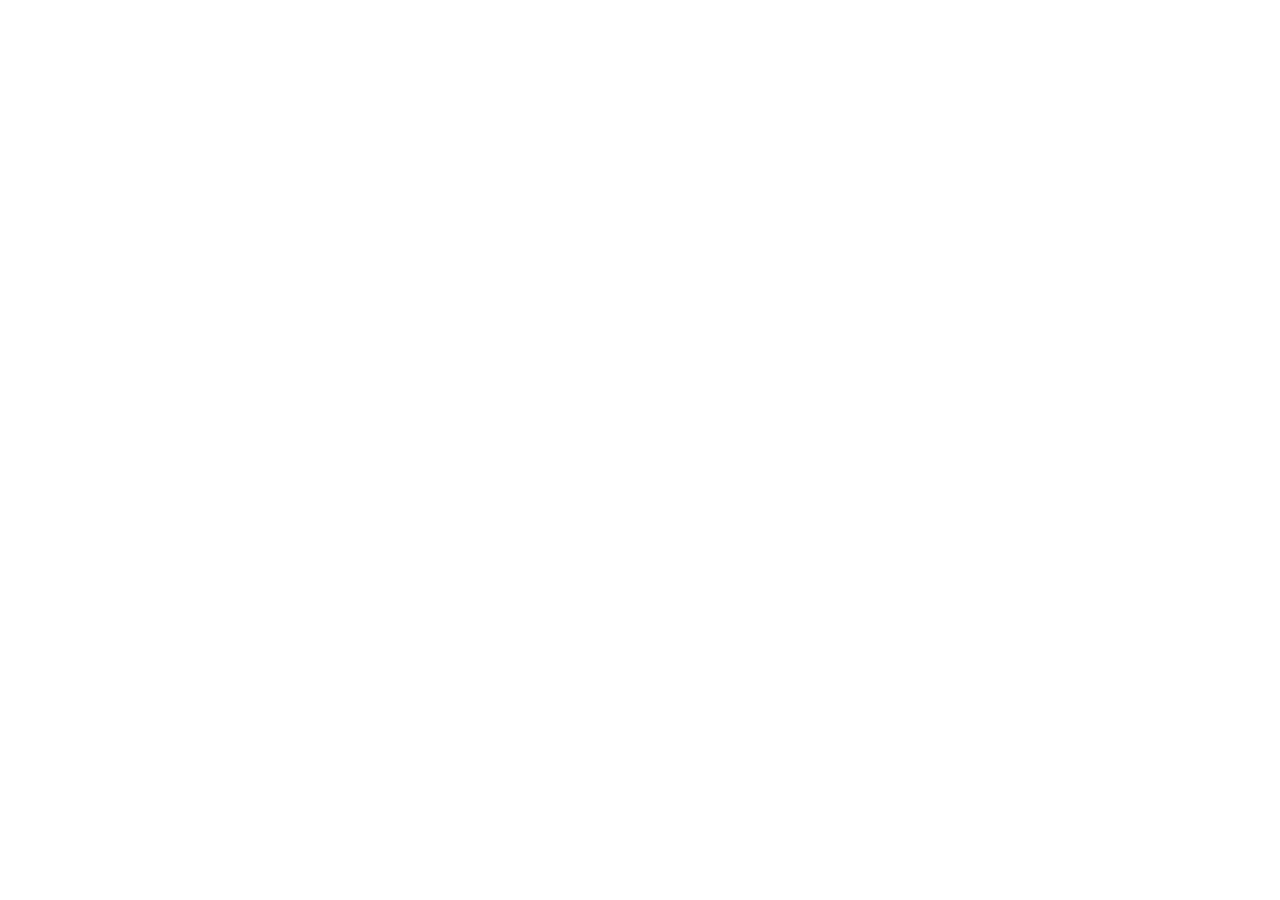
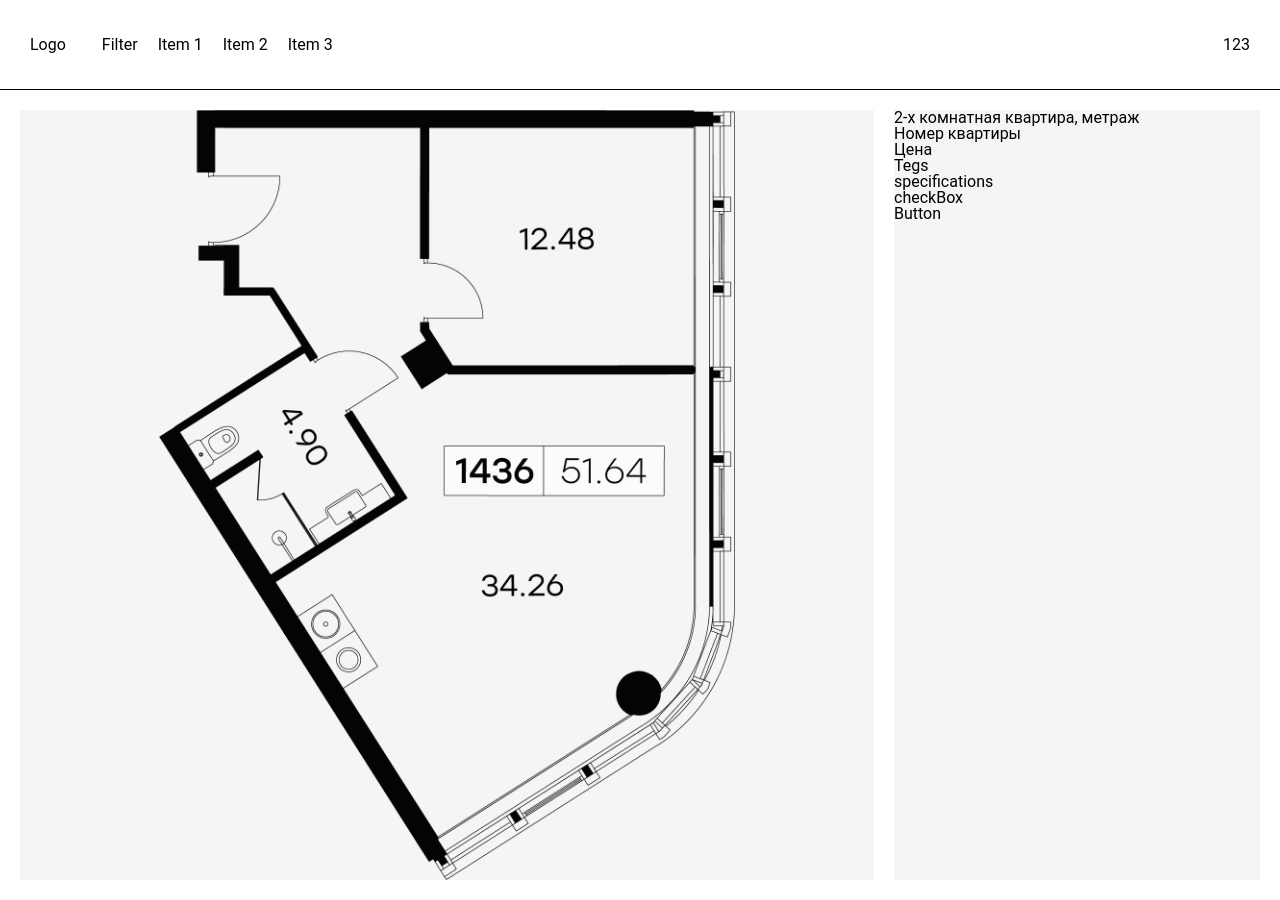
Before and after one commit to yakovetsrr/realty-vue, a Vue app: page /filter/1 in a window 1280 px wide. Before the commit this address had no page. Before the commit the page ends 800 px from the top, so only its background shows below. Built offline with nearby package versions, Linux system fonts and the light colour scheme.

Commit message:
feat: add room page

```diff
--- a/src/router/index.ts
+++ b/src/router/index.ts
@@ -8,14 +8,17 @@
       {
         path: '',
         name: 'Home',
-        component: () =>
-          import(/* webpackChunkName: "home" */ '@/views/HomePage.vue'),
+        component: () => import('@/views/HomePage.vue'),
       },
       {
         path: '/filter',
         name: 'Filter',
-        component: () =>
-          import(/* webpackChunkName: "home" */ '@/views/FilterPage.vue'),
+        component: () => import('@/views/FilterPage.vue'),
+      },
+      {
+        path: '/filter/:id',
+        name: 'FilterDetails',
+        component: () => import('@/views/FilterDetailsPage.vue'),
       },
     ],
   },
--- /dev/null
+++ b/src/views/FilterDetailsPage.vue
@@ -0,0 +1,62 @@
+<template>
+  <div :class="$style.container">
+    <div :class="$style.hero">
+      <div :class="$style.flat">
+        <div :class="$style.flatContent"></div>
+      </div>
+      <div :class="$style.specifications">
+        <div>
+          <p>2-x комнатная квартира, метраж</p>
+          <p>Номер квартиры</p>
+          <p>Цена</p>
+        </div>
+        <div>Tegs</div>
+        <div>specifications</div>
+        <div>checkBox</div>
+        <div>Button</div>
+      </div>
+    </div>
+  </div>
+</template>
+
+<script></script>
+
+<style module>
+.hero {
+  display: flex;
+  justify-content: space-between;
+  gap: 20px;
+  height: 810px;
+  padding: 20px;
+}
+
+.flat {
+  display: flex;
+  justify-content: center;
+  background-color: #f5f5f5;
+  min-width: 854px;
+  height: 100%;
+}
+
+.flatContent {
+  background-image: url('../assets/img.png');
+  background-size: contain;
+  background-repeat: no-repeat;
+  background-position: center;
+  width: 100%;
+  height: 100%;
+}
+.specifications {
+  background-color: #f5f5f5;
+  display: flex;
+  flex-direction: column;
+  width: 100%;
+  height: 100%;
+}
+
+.container {
+  width: 1280px;
+  min-width: 1280px;
+  margin: 0 auto;
+}
+</style>
```
